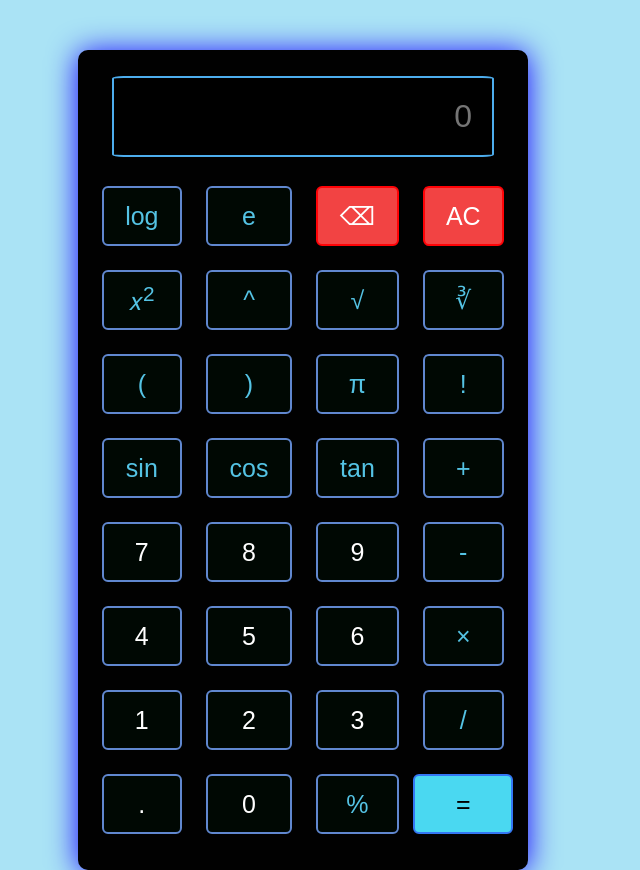
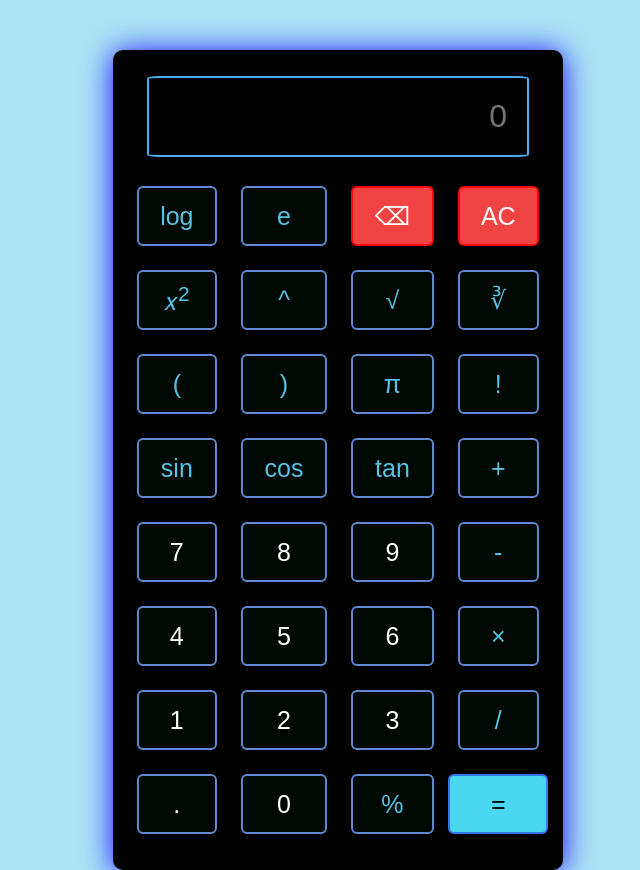
Before and after one commit to Hridesh-Srivastava/-CODSOFT-Lv1-T3, a plain HTML site: page index.html in a window 1280 px wide. Shown: the top 870 px of the page, without its empty margins (337-977 px from the left). Drawn offline with Linux system fonts and the light colour scheme.

Commit message:
initial commit

```diff
--- a/style.css
+++ b/style.css
@@ -36,9 +36,9 @@ table {
     max-width: 100%;
     width: 450px;
     box-sizing: border-box;
-    margin-left: auto;
-    margin-right: auto;
-    display: block;
+    margin-left: 450px;
+    margin-right: 100px;
+    /* display: block; */
 }
 
 button#equaling {
```
